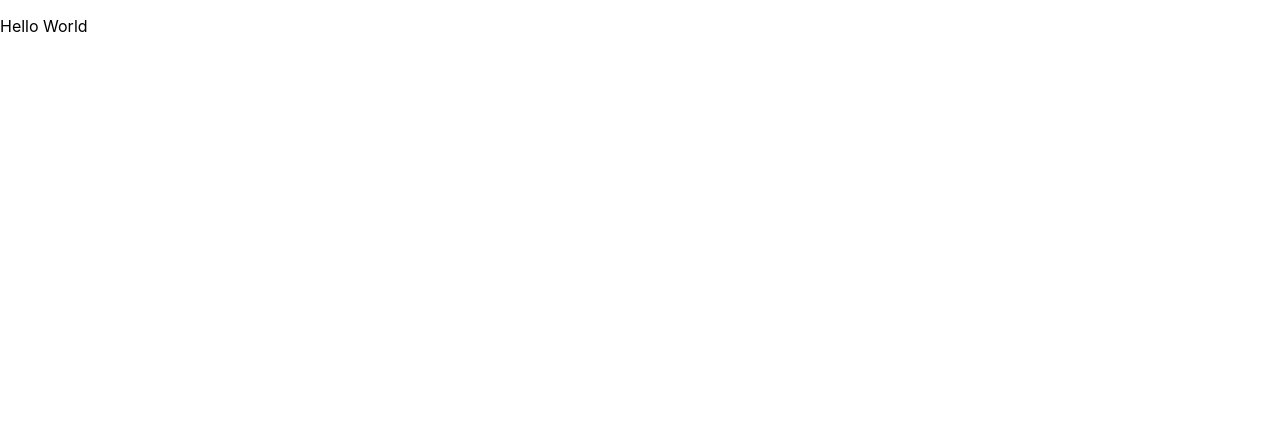
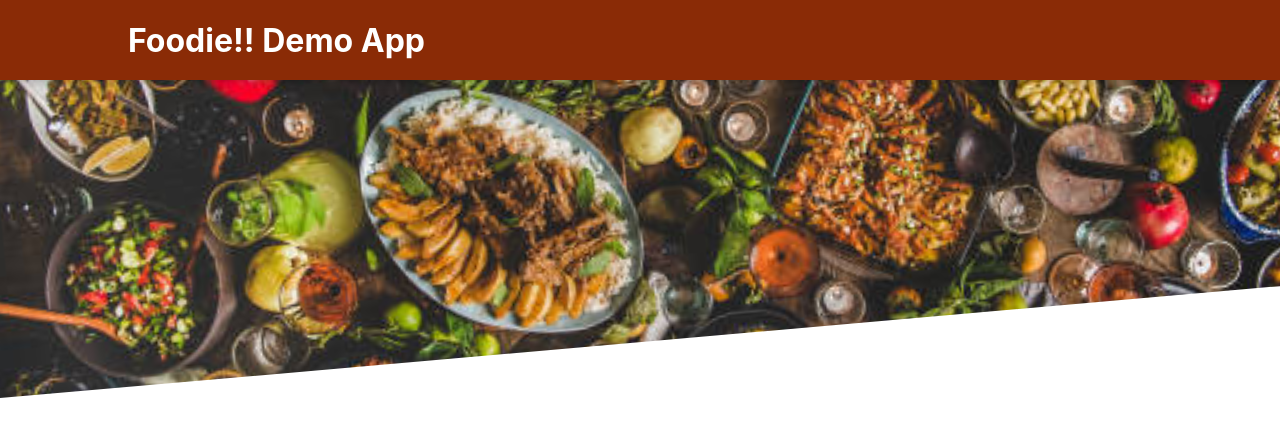
Before and after one commit to ZiadHelal/food-order-app, a React (Create React App) app: page / in a window 1280 px wide. Shown: the top 436 px of the page. Built offline with nearby package versions, Linux system fonts and the light colour scheme.

Commit message:
Adding header component.

```diff
--- a/src/App.js
+++ b/src/App.js
@@ -1,8 +1,12 @@
+import React, { Fragment } from 'react';
+
+import Header from './components/Layout/Header';
+
 function App() {
   return (
-    <div>
-      <p>Hello World</p>
-    </div>
+    <Fragment>
+      <Header />
+    </Fragment>
   );
 }
 
--- /dev/null
+++ b/src/components/Layout/Header.js
@@ -0,0 +1,21 @@
+import React, { Fragment } from 'react';
+
+import mealsImage from '../../assets/meals.jpg';
+
+import classes from './Header.module.css';
+
+const Header = (props) => {
+  return (
+    <Fragment>
+      <header className={classes.header}>
+        <h1>Foodie!! Demo App</h1>
+        <button>Cart</button>
+      </header>
+      <div className={classes['main-image']}>
+        <img src={mealsImage} alt='Delicious Food' />
+      </div>
+    </Fragment>
+  );
+};
+
+export default Header;
--- /dev/null
+++ b/src/components/Layout/Header.module.css
@@ -0,0 +1,29 @@
+.header {
+  position: fixed;
+  top: 0;
+  left: 0;
+  width: 100%;
+  height: 5rem;
+  background-color: #8a2b06;
+  color: white;
+  display: flex;
+  justify-content: space-between;
+  align-items: center;
+  padding: 0 10%;
+  box-shadow: 0 2px 8px rgba(0, 0, 0, 0.25);
+  z-index: 10;
+}
+
+.main-image {
+  width: 100%;
+  height: 25rem;
+  z-index: 0;
+  overflow: hidden;
+}
+
+.main-image img {
+  width: 110%;
+  height: 100%;
+  object-fit: cover;
+  transform: rotateZ(-5deg) translateY(-4rem) translateX(-1rem);
+}
```
Also changed, not shown: src/assets/meals.jpg (added).
